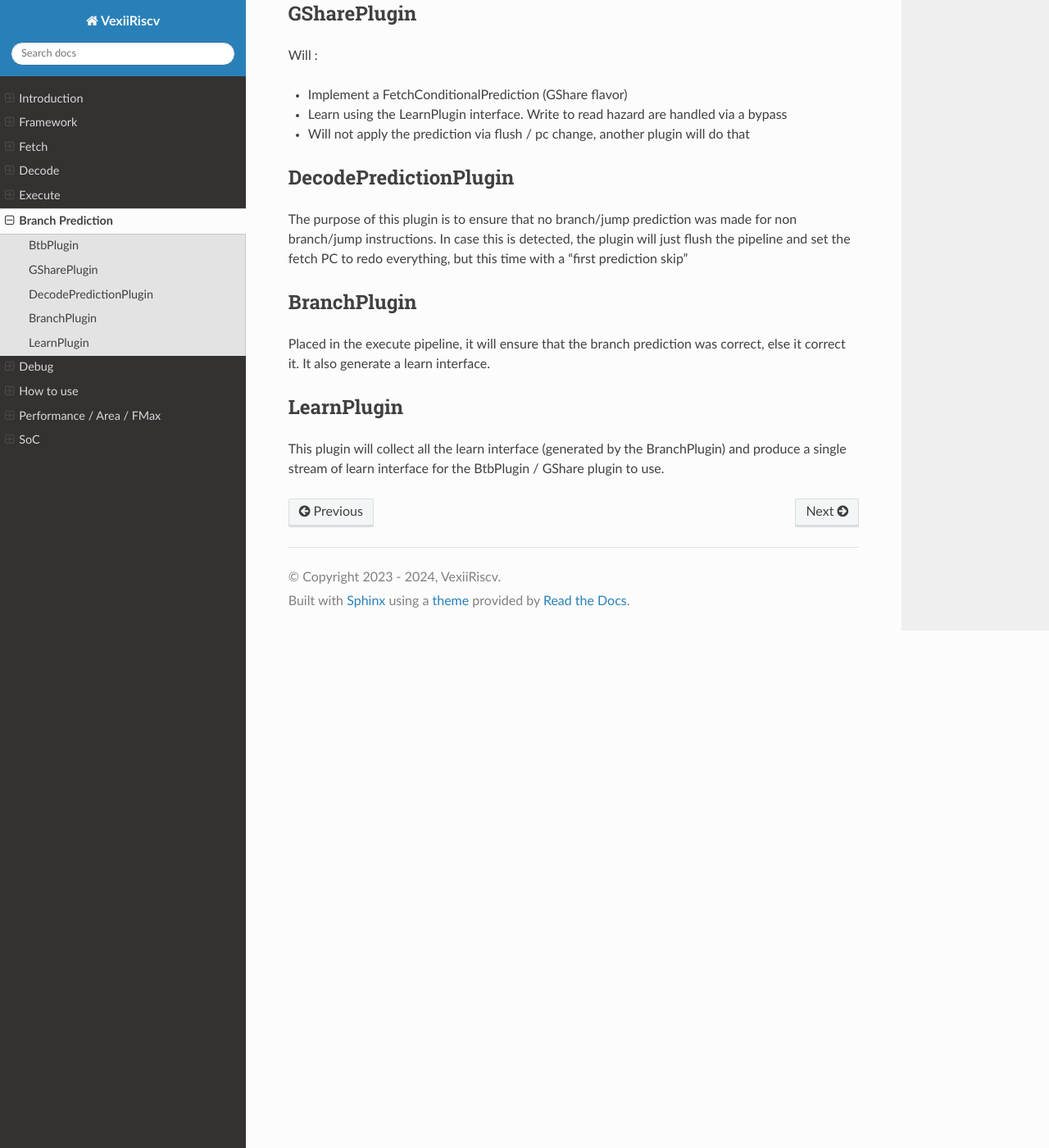
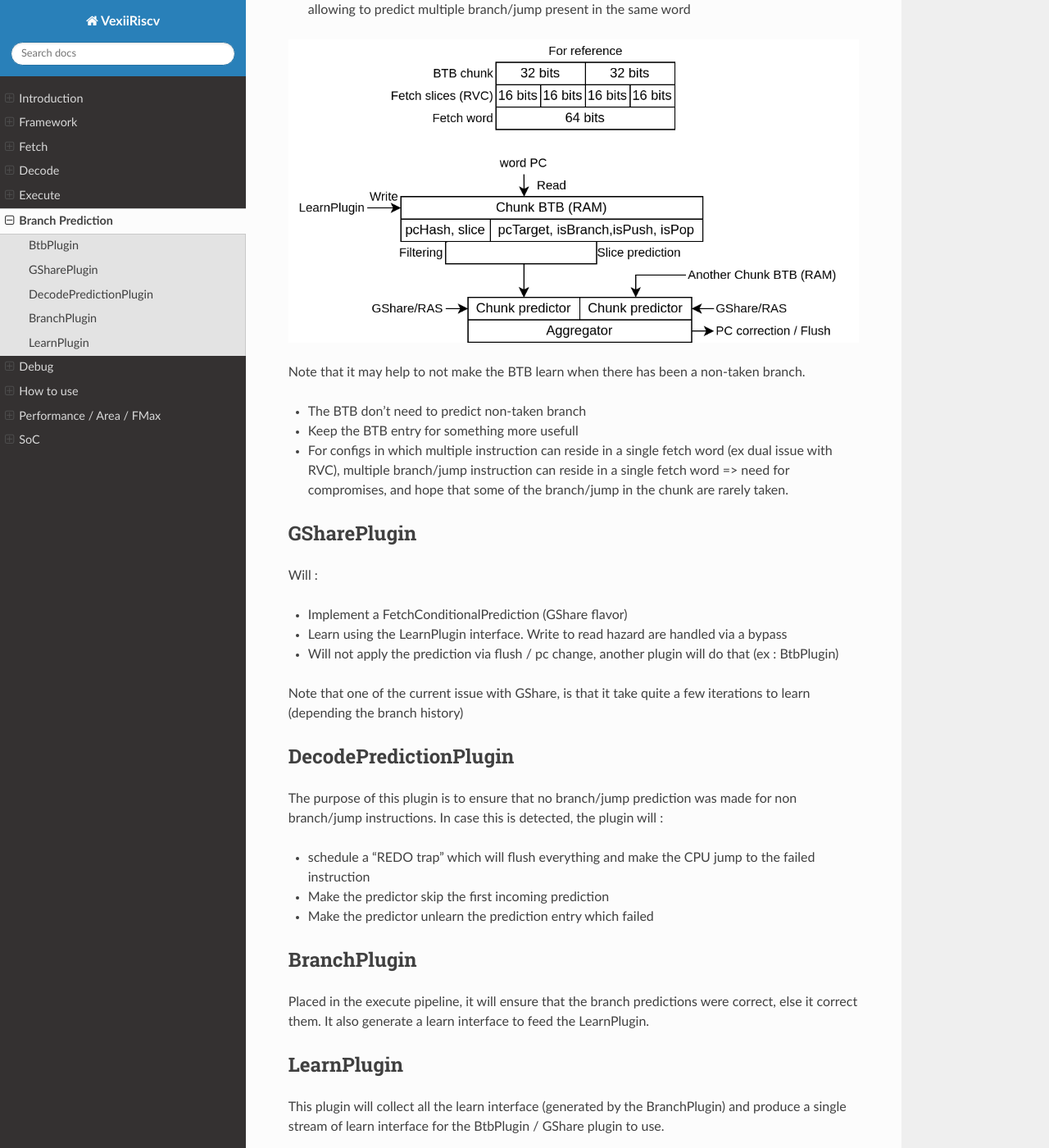
Before and after one commit to SpinalHDL/VexiiRiscv-RTD, a Sphinx documentation site: the page built from source/VexiiRiscv/BranchPrediction/index.rst, in a window 1280 px wide and 1400 px high, scrolled down 1336 px. Shown: the whole window at 82% size. Built offline with Sphinx 7.4.7 and the Read the Docs theme 2.0.0, drawn with Linux system fonts in a browser that asks for light colours; some of the changed text lies outside the part shown.

Commit message:
more doc about branch prediction and fetch stages

```diff
--- a/source/VexiiRiscv/BranchPrediction/index.rst
+++ b/source/VexiiRiscv/BranchPrediction/index.rst
@@ -22,10 +22,23 @@ Will :
 - Implement a return address stack buffer
 - Predict which slices of the fetched word are the last slice of a branch/jump
 - Predict the branch/jump target
+- Predict if the given instruction is a branch, a jump or something else
+- Predict if the given instruction should push or pop the RAS (Return Address Stack)
 - Use the FetchConditionalPrediction plugin (GSharePlugin) to  know if branch should be taken
 - Apply the prediction (flush + pc update + history update)
 - Learn using the LearnPlugin interface. Only learn on misprediction. To avoid write to read hazard, the fetch stage is blocked when it learn.
 - Implement "ways" named chunks which are statically assigned to groups of word's slices, allowing to predict multiple branch/jump present in the same word
+
+
+.. image:: /asset/picture/btb.png
+
+Note that it may help to not make the BTB learn when there has been a non-taken branch.
+
+- The BTB don't need to predict non-taken branch
+- Keep the BTB entry for something more usefull
+- For configs in which multiple instruction can reside in a single fetch word (ex dual issue with RVC),
+  multiple branch/jump instruction can reside in a single fetch word => need for compromises,
+  and hope that some of the branch/jump in the chunk are rarely taken.
 
 GSharePlugin
 ------------
@@ -34,18 +47,24 @@ Will :
 
 - Implement a FetchConditionalPrediction (GShare flavor)
 - Learn using the LearnPlugin interface. Write to read hazard are handled via a bypass
-- Will not apply the prediction via flush / pc change, another plugin will do that
+- Will not apply the prediction via flush / pc change, another plugin will do that (ex : BtbPlugin)
+
+Note that one of the current issue with GShare, is that it take quite a few iterations to learn (depending the branch history)
 
 DecodePredictionPlugin
 ----------------------
 
 The purpose of this plugin is to ensure that no branch/jump prediction was made for non branch/jump instructions.
-In case this is detected, the plugin will just flush the pipeline and set the fetch PC to redo everything, but this time with a "first prediction skip"
+In case this is detected, the plugin will :
+
+- schedule a "REDO trap" which will flush everything and make the CPU jump to the failed instruction
+- Make the predictor skip the first incoming prediction
+- Make the predictor unlearn the prediction entry which failed
 
 BranchPlugin
 ------------
 
-Placed in the execute pipeline, it will ensure that the branch prediction was correct, else it correct it. It also generate a learn interface.
+Placed in the execute pipeline, it will ensure that the branch predictions were correct, else it correct them. It also generate a learn interface to feed the LearnPlugin.
 
 LearnPlugin
 -----------
```
Also changed, not shown: source/asset/picture/btb.png (added), source/asset/picture/fetch_l1.png, 1 other file.
